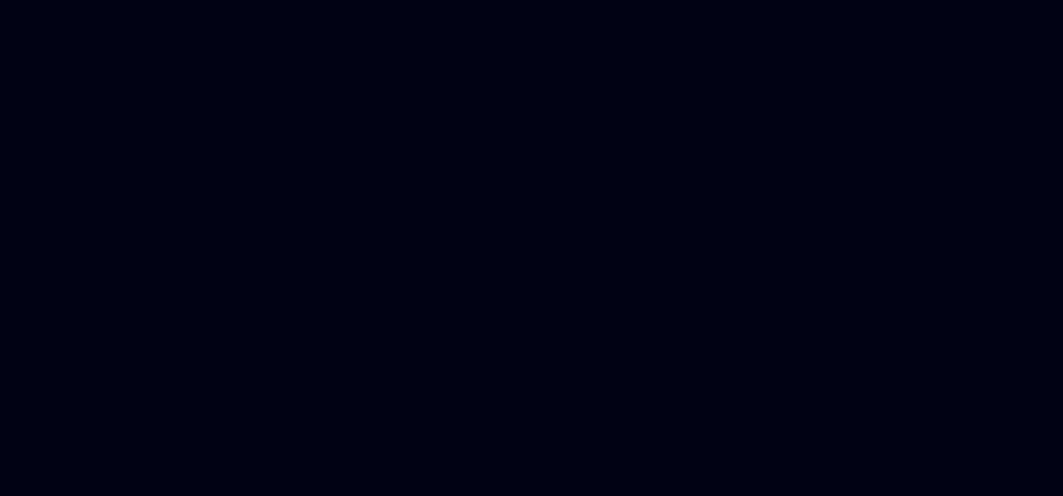
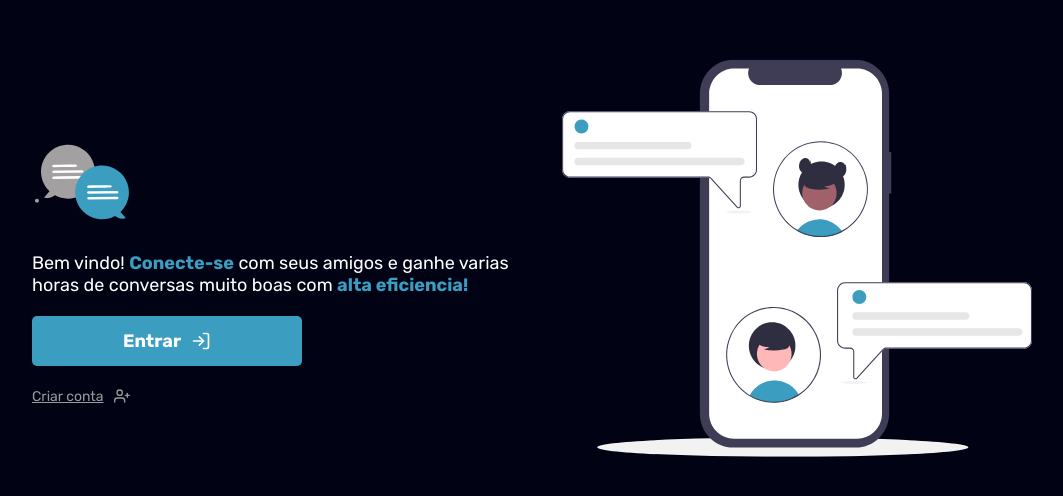
Before and after one commit to FelipeBelloDultra/rta-chat, a React (Create React App) app in the folder frontend/: page / in a window 1280 px wide. Shown: the part 132-628 px from the top of the page, without its empty margins (108-1171 px from the left). Built offline with nearby package versions, Linux system fonts and the light colour scheme.

Commit message:
feat(Home): Create home page

```diff
--- /dev/null
+++ b/frontend/src/pages/Home/index.jsx
@@ -0,0 +1,60 @@
+// Packages
+import { Link, useHistory } from 'react-router-dom';
+
+// Components
+import { Button } from '../../components/Button';
+
+// Styles
+import { Container, ButtonGroup } from './styles';
+
+// Assets
+import { FiLogIn, FiUserPlus } from 'react-icons/fi';
+import phoneChatImg from '../../assets/phoneChat.svg';
+import logoImg from '../../assets/logo.svg';
+
+export function Home() {
+  const history = useHistory();
+
+  function navigateToLogin() {
+    history.push('/login');
+  }
+
+  return (
+    <Container>
+      <main>
+        <img
+          src={logoImg}
+          alt="Logo"
+          width="100"
+          height="100"
+        />
+
+        <p>
+          Bem vindo! <span>Conecte-se</span> com seus amigos e ganhe varias <br />
+          horas de conversas muito boas com <span>alta eficiencia!</span>
+        </p>
+
+        <ButtonGroup>
+          <Button onClick={navigateToLogin}>
+            Entrar
+
+            <FiLogIn size={20} />
+          </Button>
+
+          <Link to="/register">
+            Criar conta
+
+            <FiUserPlus size={16} />
+          </Link>
+        </ButtonGroup>
+      </main>
+
+      <aside>
+        <img
+          src={phoneChatImg}
+          alt="Phone Chat"
+        />
+      </aside>
+    </Container>
+  );
+}
--- /dev/null
+++ b/frontend/src/pages/Home/styles.js
@@ -0,0 +1,66 @@
+import styled from 'styled-components';
+
+export const Container = styled.div`
+  max-width: 1020px;
+  width: 100%;
+  height: 100%;
+  padding: 0 10px;
+  margin: 0 auto;
+
+  display: flex;
+  justify-content: space-between;
+
+  img {
+    margin-bottom: 20px;
+  }
+
+  main {
+    display: flex;
+    flex-direction: column;
+    justify-content: center;
+
+    p {
+      font-size: 18px;
+      margin-bottom: 20px;
+    }
+
+    span {
+      color: #3B9DC0;
+      font-weight: bold;
+    }
+  }
+
+  aside {
+    display: flex;
+    align-items: center;
+  }
+`;
+
+export const ButtonGroup = styled.div`
+  width: 270px;
+
+  button {
+    margin-bottom: 20px;
+
+    svg {
+      margin-left: 10px;
+    }
+  }
+
+  a {
+    display: inline-flex;
+    align-items: center;
+    font-size: 14px;
+    color: #FFF;
+    filter: brightness(0.6);
+    transition: filter 0.2s;
+
+    &:hover {
+      filter: brightness(0.8);
+    }
+
+    svg {
+      margin-left: 10px;
+    }
+  }
+`;
--- a/frontend/src/routes/router.js
+++ b/frontend/src/routes/router.js
@@ -2,6 +2,7 @@
 
 import { Register } from '../pages/Register';
 import { Login } from '../pages/Login';
+import { Home } from '../pages/Home';
 
 export function Router() {
   return (
@@ -17,6 +18,12 @@
         component={Login}
         exact
       />
+
+      <Route
+        path="/"
+        component={Home}
+        exact
+      />
     </Switch>
   );
 }
```
Also changed, not shown: frontend/src/assets/phoneChat.svg (added).
